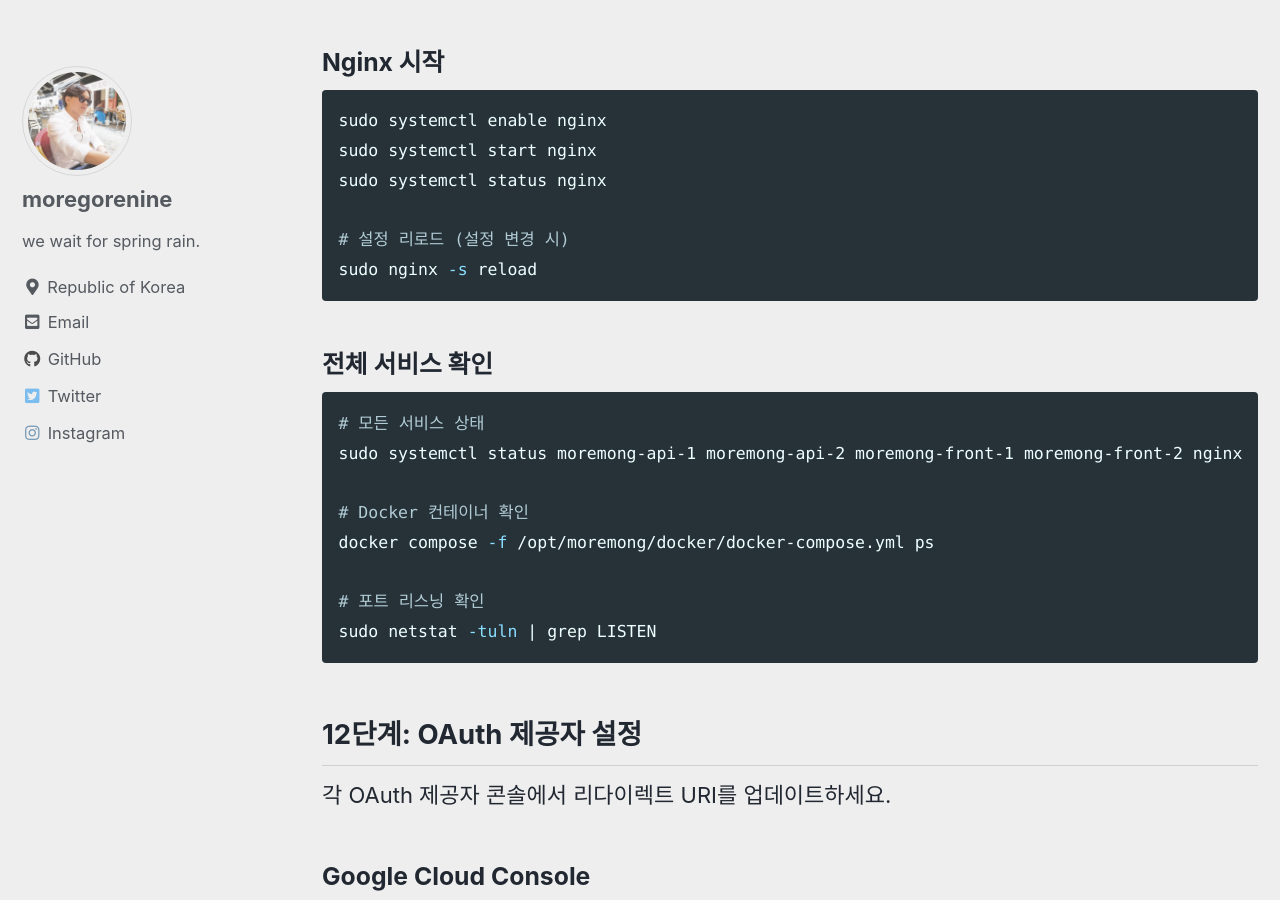
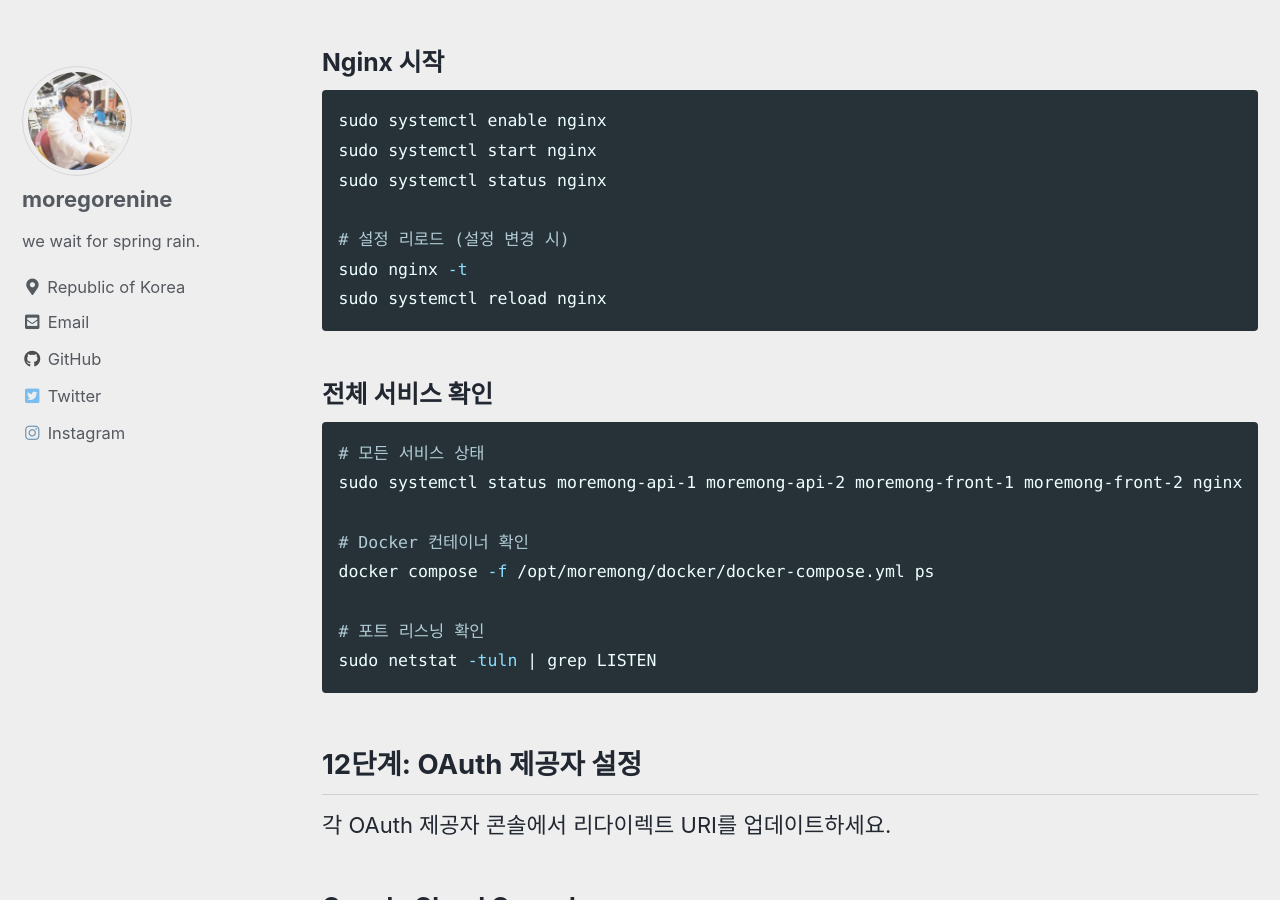
Before and after one commit to moregorenine/moregorenine.github.io, a Jekyll site: the page built from _posts/dev/2025-11-16-ubuntu-deployment-guide-claude.md, in a window 1280 px wide and 900 px high, scrolled down 44582 px. Built offline with Jekyll 4.4.1, drawn with Linux system fonts in a browser that asks for light colours; cached includes are drawn as plain includes; comment, search, counter and statistics services are not loaded.

Commit message:
Modify Nginx commands for better management
Update Nginx commands for configuration testing and reloading.

````diff
--- a/_posts/dev/2025-11-16-ubuntu-deployment-guide-claude.md
+++ b/_posts/dev/2025-11-16-ubuntu-deployment-guide-claude.md
@@ -1374,7 +1374,8 @@ sudo systemctl start nginx
 sudo systemctl status nginx
 
 # 설정 리로드 (설정 변경 시)
-sudo nginx -s reload
+sudo nginx -t
+sudo systemctl reload nginx
 ```
 
 ### 전체 서비스 확인
````
